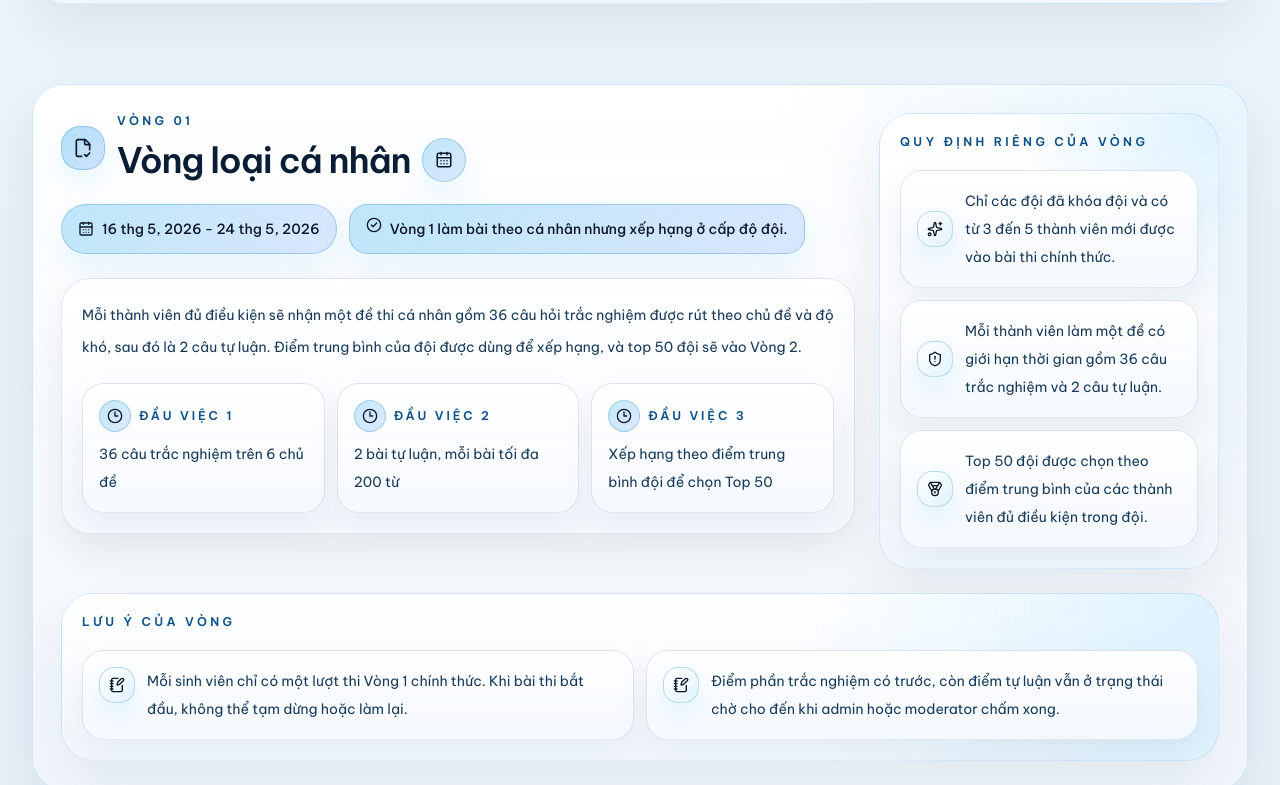
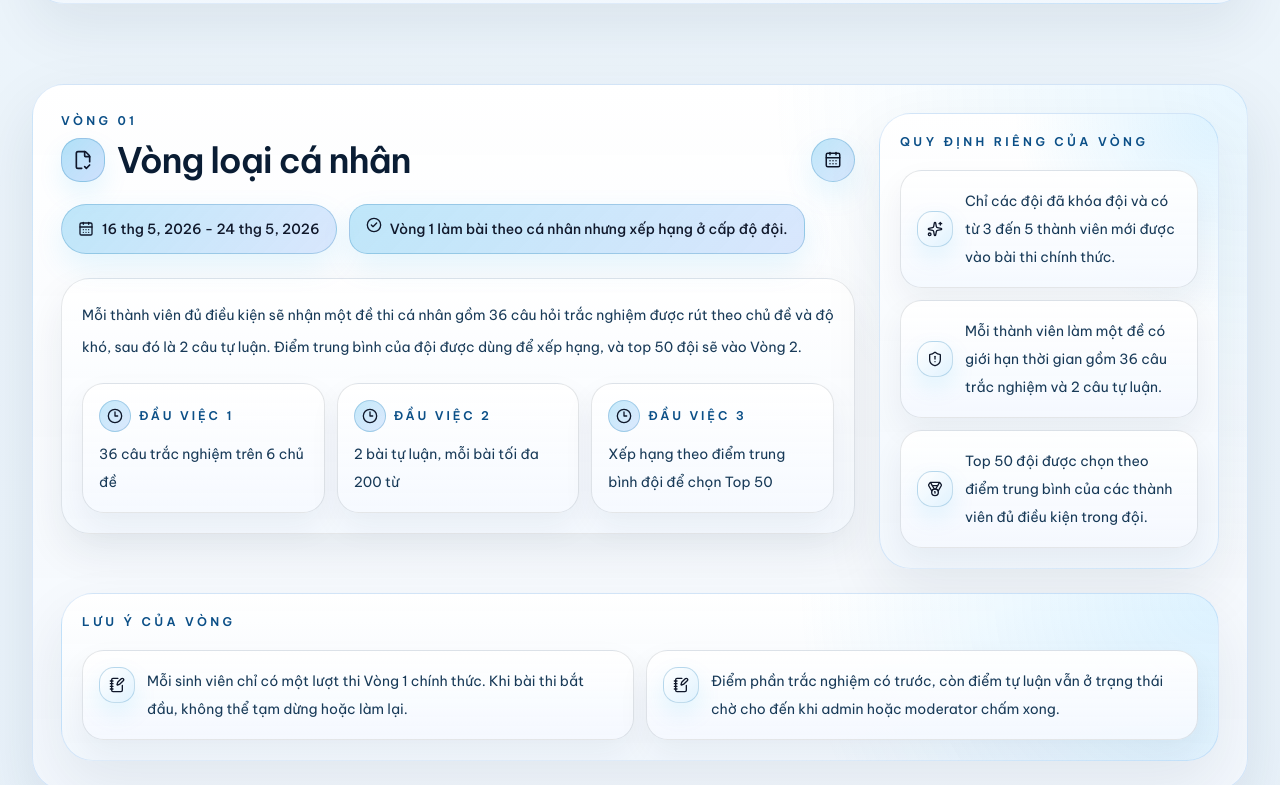
Before and after one commit to tamphan2911/attacker_2026, a Next.js app: page /rules in a window 1280 px wide. Shown: the part 1575-2360 px from the top of the page. Built offline with nearby package versions, Linux system fonts and the light colour scheme; no server answers; the database is empty.

Commit message:
Align round rule header icons

```diff
--- a/src/components/rules-page.tsx
+++ b/src/components/rules-page.tsx
@@ -397,20 +397,18 @@ export function RulesPage() {
             >
               <div className="grid gap-6 xl:grid-cols-[minmax(0,1fr)_340px]">
                 <div>
-                  <div className="flex flex-wrap items-center gap-3">
-                    <span className={`inline-flex h-11 w-11 items-center justify-center rounded-[1.2rem] border ${meta.iconClass}`}>
-                      <Icon className="h-5 w-5" />
-                    </span>
-                    <div className="flex min-w-0 flex-1 items-start justify-between gap-3">
-                      <div className="min-w-0">
                   <p className="text-xs font-semibold uppercase tracking-[0.28em] theme-eyebrow">
                     {pickText(locale, round.label)}
                   </p>
                   <div className="mt-2 flex flex-wrap items-center gap-3">
-                          <h3 className="theme-heading text-2xl font-semibold theme-text-strong md:text-[2.2rem]">
+                    <span className={`inline-flex h-11 w-11 shrink-0 items-center justify-center rounded-[1.2rem] border ${meta.iconClass}`}>
+                      <Icon className="h-5 w-5" />
+                    </span>
+                    <div className="flex min-w-0 flex-1 items-center justify-between gap-3">
+                      <h3 className="theme-heading min-w-0 text-2xl font-semibold theme-text-strong md:text-[2.2rem]">
                         {pickText(locale, round.title)}
                       </h3>
-                          <div className="group relative">
+                      <div className="group relative shrink-0">
                         <Link
                           href={`/competition/timeline#${roundKey}-timeline`}
                           aria-label={
@@ -427,8 +425,6 @@ export function RulesPage() {
                             ? "Open this round on timeline page"
                             : "Mở giai đoạn này trên trang lịch trình"}
                         </span>
-                          </div>
-                        </div>
                       </div>
                     </div>
                   </div>
```
Lines whose indentation alone changed are shown as unchanged.
